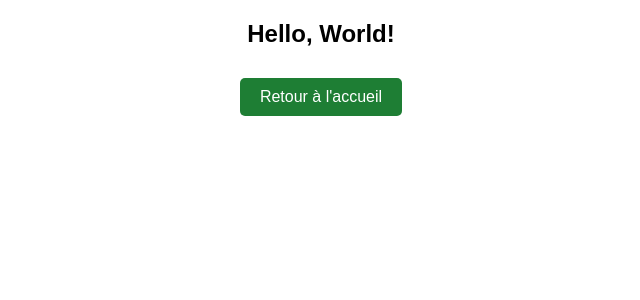
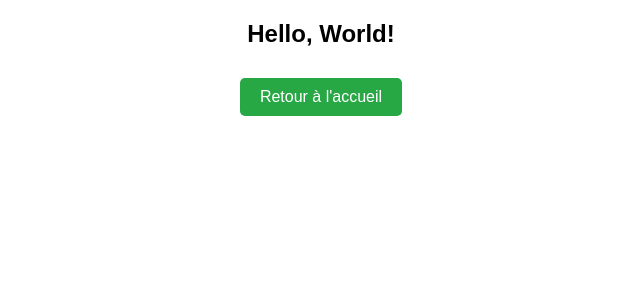
Before and after one commit to MathieuPithon/WebJam, a Flask app: page /hello in a window 1280 px wide. Shown: the part 78-378 px from the top of the page, without its empty margins (319-959 px from the left). Run offline with Flask 3, Linux system fonts and the light colour scheme.

Commit message:
fixing button styling

```diff
--- a/flaskr/static/style.css
+++ b/flaskr/static/style.css
@@ -20,6 +20,6 @@ body {
             .button-return {
                 background-color: #28a745;
             }
-            .button-return {
+            .button-return:hover {
                 background-color: #1e7e34;
             }
```
